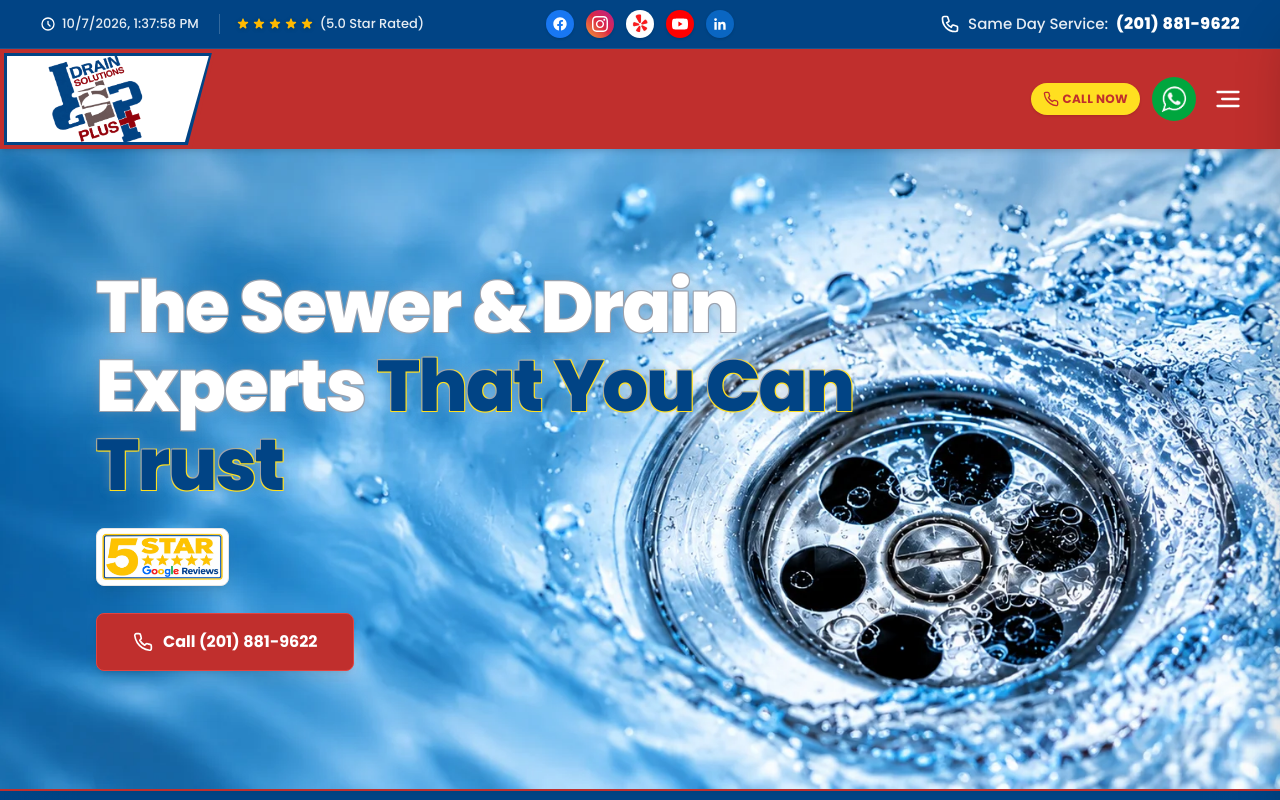
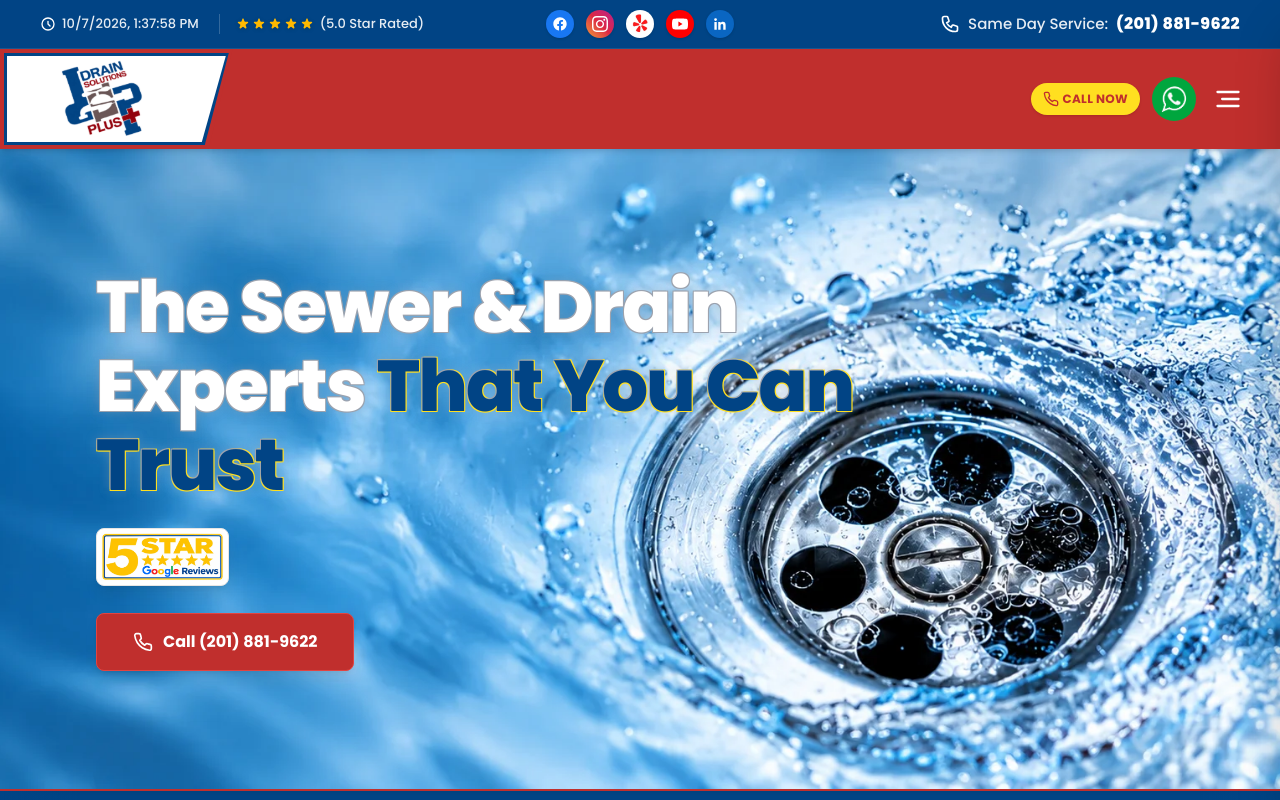
Before and after one commit to compumaxhosting/drain-solution-live, a Next.js app: page / in a window 1280 px wide. Shown: the top 800 px of the page. Built offline with nearby package versions, Linux system fonts and the light colour scheme.

Commit message:
logo missed fixed

```diff
--- a/src/app/layout.tsx
+++ b/src/app/layout.tsx
@@ -81,7 +81,7 @@ const jsonLd = {
       "url": "https://www.drainsolutionplus.com/",
       "logo": {
         "@type": "ImageObject",
-        "url": "https://www.drainsolutionplus.com/path-to-your-logo.webp"
+        "url": "https://www.drainsolutionplus.com/images/logo.png"
       },
       "image": "https://www.drainsolutionplus.com/path-to-your-business-image.webp",
       "description": "Drain Solutions Plus provides commercial and residential drain cleaning, sewer cleaning, sewer repair, video sewer inspections, toilet repair, faucet and leak repair, frozen pipe repair, and emergency drain services throughout Northern New Jersey.",
--- a/src/components/layout/Footer.tsx
+++ b/src/components/layout/Footer.tsx
@@ -70,10 +70,10 @@ export default function Footer() {
           <div className="lg:col-span-3 flex flex-col items-start space-y-4">
             <div className="rounded-xl bg-white px-5 py-3.5 shadow-md flex items-center justify-center w-full max-w-[210px] transition-transform duration-200 hover:scale-[1.02]">
               <Image
-                src="/images/logo.webp"
+                src="/images/logo.png"
                 alt="Drain Solutions Plus"
-                width={190}
-                height={80}
+                width={168}
+                height={120}
                 className="w-full h-auto object-contain"
               />
             </div>
--- a/src/components/layout/Header.tsx
+++ b/src/components/layout/Header.tsx
@@ -93,12 +93,12 @@ export default function Header() {
               >
                 <Link href="/" className="inline-flex items-center">
                   <Image
-                    src="/images/logo.webp"
+                    src="/images/logo.png"
                     alt="Drain Solution Plus company logo"
-                    width={380}
-                    height={100}
-                    sizes="(max-width: 640px) 170px, (max-width: 1280px) 310px, 350px"
-                    className="h-[44px] w-auto max-w-[150px] xs:max-w-[170px] sm:h-[64px] sm:max-w-[210px] md:h-[72px] md:max-w-[240px] lg:h-[90px] lg:max-w-[310px] 2xl:h-[100px] 2xl:max-w-[350px] object-contain transition-transform duration-200 hover:scale-105"
+                    width={168}
+                    height={120}
+                    sizes="(max-width: 639px) 67px, (max-width: 767px) 95px, (max-width: 1023px) 101px, (max-width: 1535px) 115px, 132px"
+                    className="h-[48px] w-auto object-contain transition-transform duration-200 hover:scale-105 sm:h-[68px] md:h-[72px] lg:h-[82px] 2xl:h-[94px]"
                   />
                 </Link>
               </div>
```
